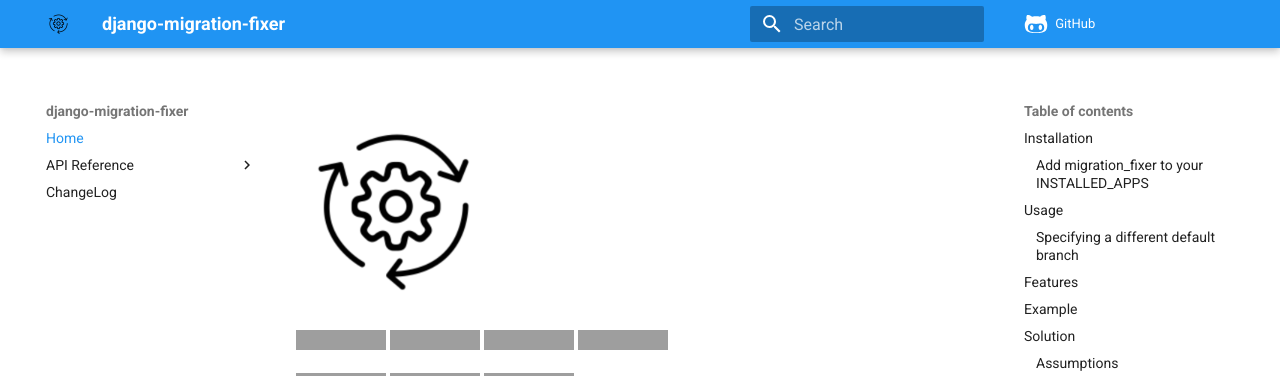
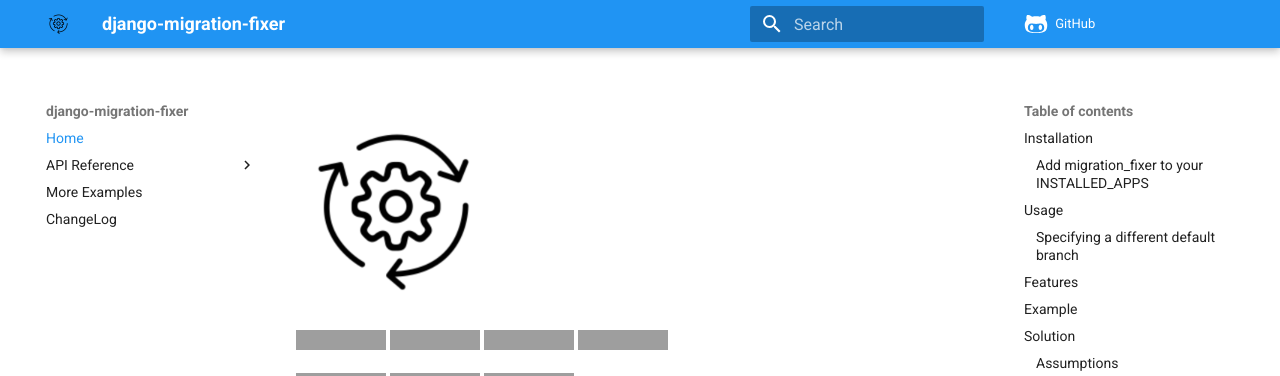
Before and after one commit to tj-django/django-migration-fixer, an MkDocs documentation site: the page built from docs/README.md, in a window 1280 px wide. Shown: the top 376 px of the page. Built offline with MkDocs 1.6.1 and Material for MkDocs 9.7.7, drawn with Linux system fonts in a browser that asks for light colours; comment, search, counter and statistics services are not loaded; grey boxes are pictures that could not be loaded.

Commit message:
Update mkdocs.yml

```diff
--- a/mkdocs.yml
+++ b/mkdocs.yml
@@ -28,6 +28,7 @@
   - API Reference:
       management: makemigrations.md
       utils: utils.md
+  - More Examples: more-examples.md
   - ChangeLog: CHANGELOG.md
 
 extra_css:
```
